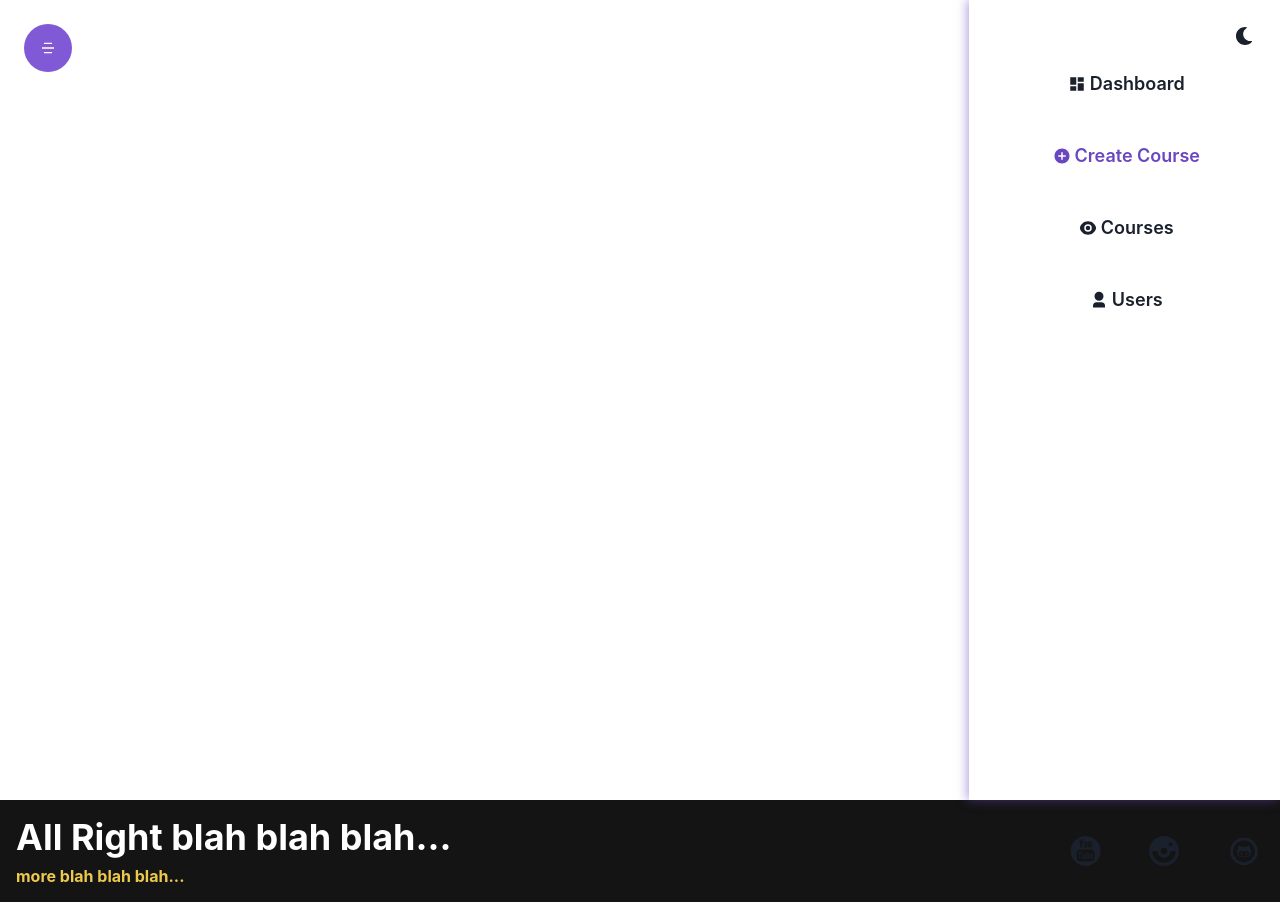
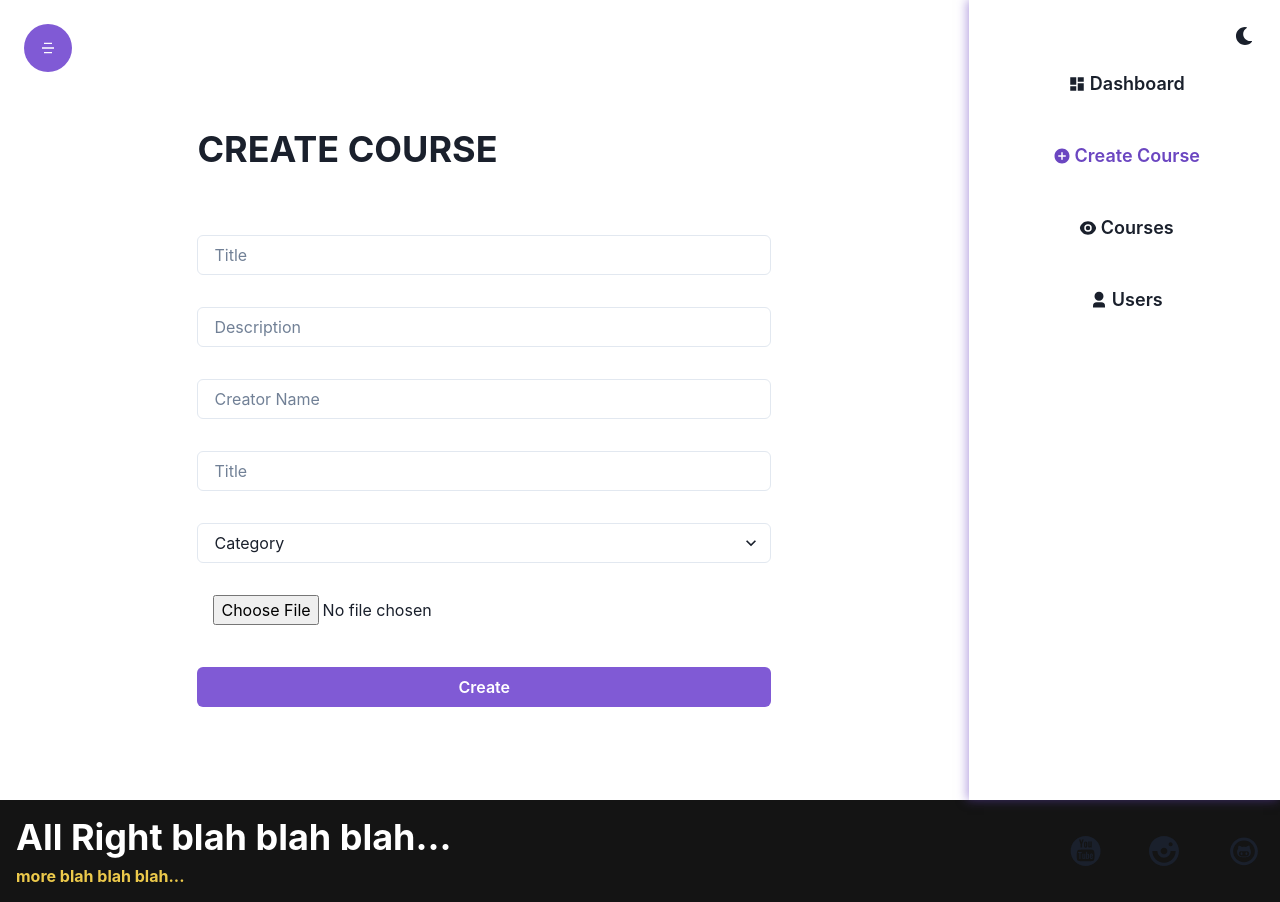
Before and after one commit to hassaan-codes/git-mern--udemy-like-app, a React (Create React App) app in the folder frontend/: page /admin/createcourse in a window 1280 px wide. Built offline with nearby package versions, Linux system fonts and the light colour scheme.

Commit message:
Update CreateCourse.jsx

```diff
--- a/frontend/src/components/admin/create_course/CreateCourse.jsx
+++ b/frontend/src/components/admin/create_course/CreateCourse.jsx
@@ -1,16 +1,103 @@
-import { Box, Grid } from '@chakra-ui/react'
-import React from 'react'
+import { Box, Button, Container, Grid, Heading, Image, Input, Select, VStack } from '@chakra-ui/react'
+import React, { useState } from 'react'
 import cursor from '../../../assets/images/cursor.png'
 import { Sidebar } from '../Sidebar'
 
 const CreateCourse = () => {
+    const [title, setTitle] = useState('');
+    const [description, setDescription] = useState('');
+    const [createdBy, setCreatedBy] = useState('');
+    const [category, setCategory] = useState('');
+    const [image, setImage] = useState('');
+    const [imagePrev, setImagePrev] = useState('');
+
+    const categories = [
+        'Web Development',
+        'Artificial Intellegence',
+        'DS & Algo',
+        'Blockchain',
+        'App Develoment',
+        'Data Science',
+    ];
+
+    const changeImageHandler = (e) => {
+        const file = e.target.files[0];
+        const reader = new FileReader();
+        reader.readAsDataURL(file);
+        reader.onloadend = () => {
+            setImagePrev(reader.result);
+            setImage(file);
+        }
+    }
+
   return (
     <>
         <Grid css={{ cursor: `url(${cursor}), default` }} minH={'100vh'} templateColumns={['1fr', '5fr 1fr']}>
-            <Box>
+            <Container py={16}>
+                <form>
+                    <Heading textTransform={'uppercase'} my={16} textAlign={['center', 'left']}>Create Course</Heading>
 
-            </Box>
+                    <VStack m={'auto'} spacing={8}>
+                        <Input
+                            value={title}
+                            onChange={(e) => setTitle(e.target.value)}
+                            placeholder='Title'
+                            type='text'
+                            focusBorderColor='purple.500'
+                        />
+                        <Input
+                            value={description}
+                            onChange={(e) => setDescription(e.target.value)}
+                            placeholder='Description'
+                            type='text'
+                            focusBorderColor='purple.500'
+                        />
+                        <Input
+                            value={createdBy}
+                            onChange={(e) => setCreatedBy(e.target.value)}
+                            placeholder='Creator Name'
+                            type='text'
+                            focusBorderColor='purple.500'
+                        />
+                        <Input
+                            value={title}
+                            onChange={(e) => setTitle(e.target.value)}
+                            placeholder='Title'
+                            type='text'
+                            focusBorderColor='purple.500'
+                        />
+                        <Select
+                            focusBorderColor='purple.500'
+                            value={category}
+                            onChange={(e) => setCategory(e.target.value)}
+                        >
+                            <option value=''>Category</option>
 
+                            {
+                                categories.map((categoryItem, index) => (
+                                    <option value={categoryItem} key={index}>{categoryItem}</option>
+                                ))
+                            }
+
+                        </Select>
+
+                        <Input
+                            required
+                            accept='image/*'
+                            type='file'
+                            border={'none'}
+                            onChange={changeImageHandler}
+                        />
+
+                        {
+                            imagePrev && <Image src={imagePrev} boxSize={'64'} objectFit={'contain'}/>
+                        }
+
+                        <Button width={'full'} colorScheme='purple' type='submit'>Create</Button>
+                    </VStack>
+                </form>
+
+            </Container>
             <Sidebar/>
         </Grid>
     </>
```
